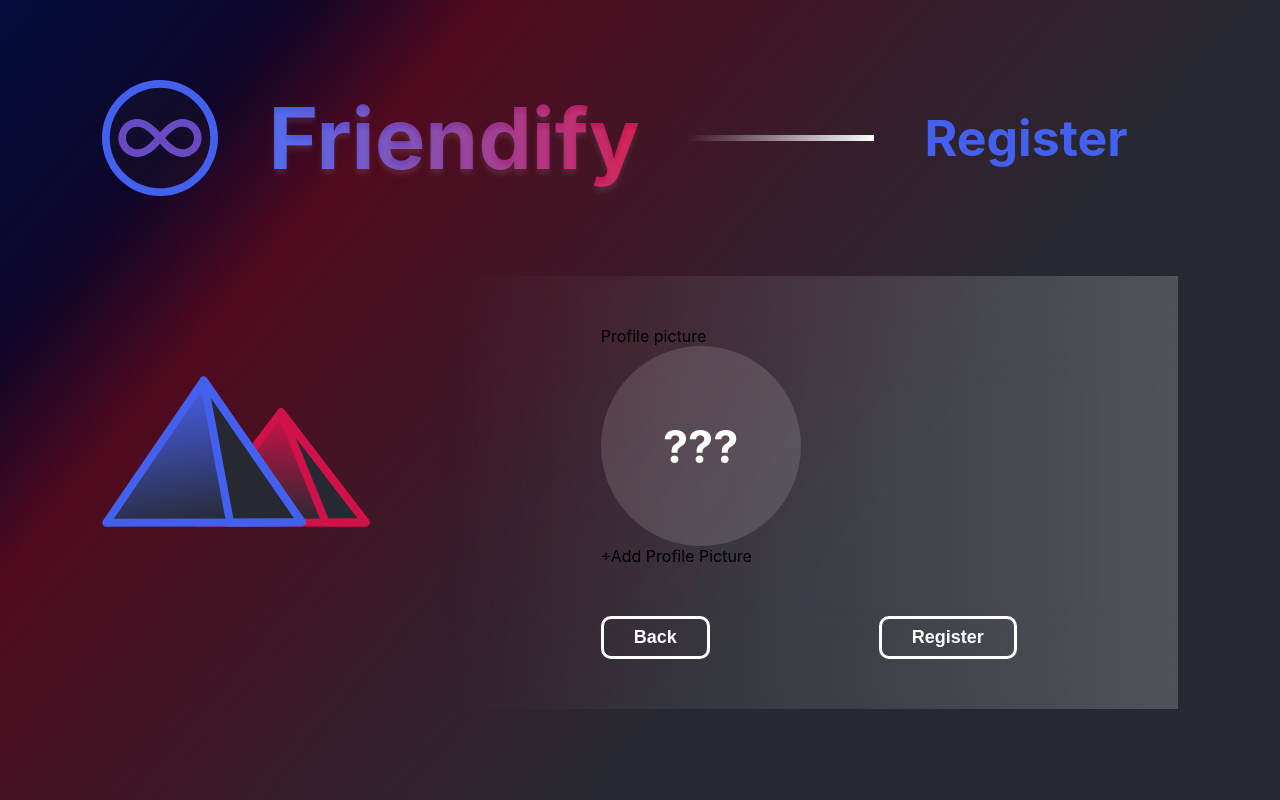
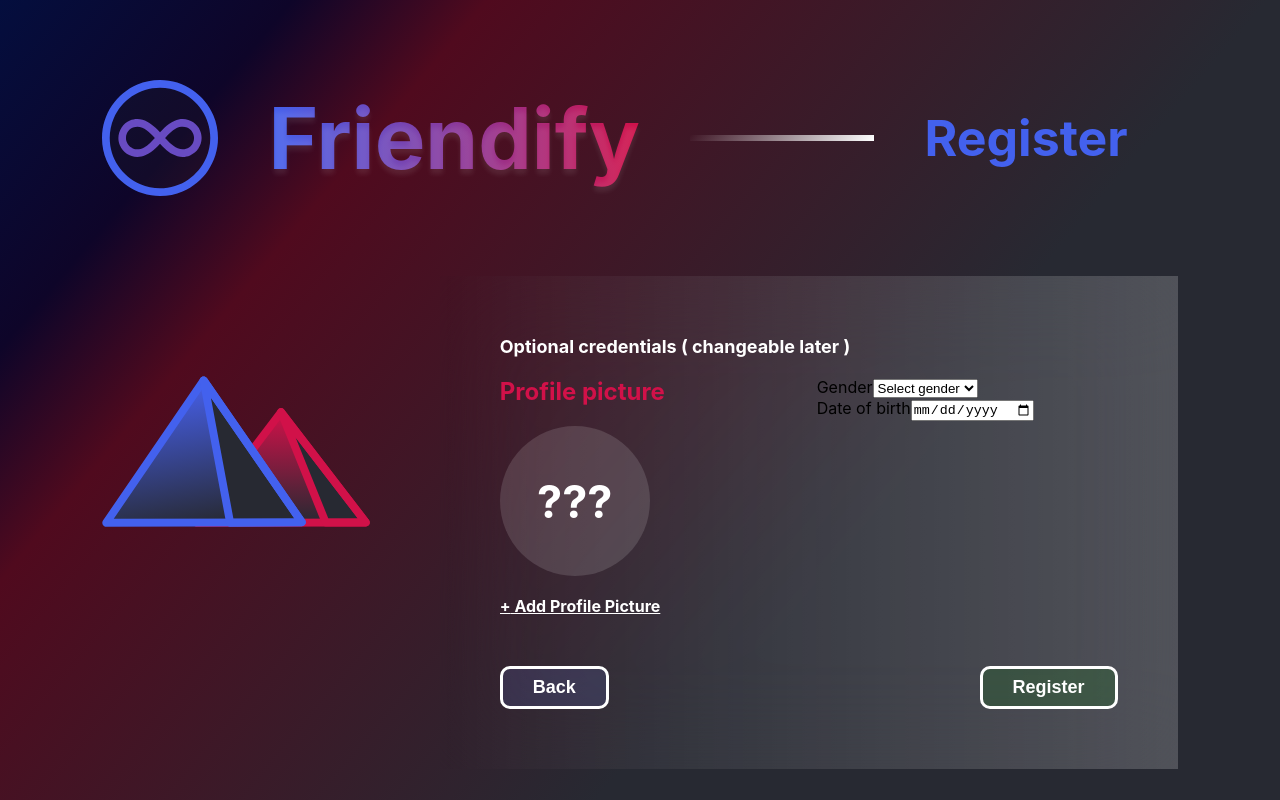
Before and after one commit to ErikTdrv/Friendify, a React (Create React App) app in the folder client/: page / in a window 1280 px wide. Both pictures are taken after a click on the button "Next". Built offline with nearby package versions, Linux system fonts and the light colour scheme.

Commit message:
second register page modified

```diff
--- a/client/src/components/Auth/Register/Register.js
+++ b/client/src/components/Auth/Register/Register.js
@@ -64,7 +64,7 @@ export default function Register() {
                         onChange={(e) => setAuthData({ ...authData, nationality: e.target.value })}
                       />
                     </div>
-                    <div className='input-container first-name'>
+                    <div className='input-container password'>
                       <label>Password <span>*</span></label>
                       <input
                         type="password"
@@ -72,7 +72,7 @@ export default function Register() {
                         onChange={(e) => setAuthData({ ...authData, password: e.target.value })}
                       />
                     </div>
-                    <div className='input-container first-name'>
+                    <div className='input-container repeat-password'>
                       <label>Repeat password <span>*</span></label>
                       <input
                         type="password"
@@ -84,33 +84,25 @@ export default function Register() {
                   </div>
                 )}
                 {isNextClicked && (
+                    <h2 className='title'>Optional credentials ( changeable later )</h2>
+                )}
+                {isNextClicked && (
+
                   <div className='second'>
                     <div className='profile-picture'>
                         <label>Profile picture</label>
                         {authData.profilePicture ? (
                         <div
-                            className="profile-image"
+                            className="image"
                             style={{
-                                width: '200px',
-                                height: '200px',
                                 backgroundImage: `url(${authData.profilePicture})`,
-                                backgroundSize: 'cover',
-                                backgroundPosition: 'center',
-                                borderRadius: '50%' }}
+                             }}
                         ></div>
                         ) : (
                         <div
-                            className="placeholder-image"
+                            className="image PH"
                             style={{
-                                width: '200px',
-                                height: '200px',
-                                backgroundColor: '#fff2',
-                                borderRadius: '50%',
-                                display: 'flex',
-                                justifyContent: 'center',
-                                alignItems: 'center',
-                                fontSize: '30px',
-                                color: '#fff'
+
                             }}
                         >
                             <h2>???</h2>
@@ -118,7 +110,7 @@ export default function Register() {
                         )}
 
                         <label className='add' htmlFor="profilepicture">
-                        <span>+</span>Add Profile Picture
+                        <span>+</span> Add Profile Picture
                         <input type='file' id='profilepicture'
                             onChange={async (e) => {
                             if (e.target.files[0]) {
@@ -130,6 +122,28 @@ export default function Register() {
                             }}
                         />
                         </label>
+                    </div>
+
+                    <div className='right-side'>
+                        <div className='input-container gender'>
+                            <label>Gender</label>
+                            <select
+                                value={authData.gender}
+                                onChange={(e) => setAuthData({ ...authData, gender: e.target.value })}
+                            >
+                                <option value="">Select gender</option>
+                                <option value="male">Male</option>
+                                <option value="female">Female</option>
+                                <option value="other">Dog</option>
+                            </select>
+                        </div>
+                        <div className='input-container first-name'>
+                            <label>Date of birth</label>
+                            <input
+                                type="date"
+                                onChange={(e) => setAuthData({ ...authData, date: e.target.value })}
+                            />
+                        </div>
                     </div>
                   </div>
                 )}
--- a/client/src/components/Auth/Register/Register.scss
+++ b/client/src/components/Auth/Register/Register.scss
@@ -99,6 +99,12 @@ body{
                     top: 0px;
                     bottom: 0;
 
+                    .register,
+                    .login{
+                        width: 100%;
+                        padding: 10px 60px;
+                    }
+
                     &:nth-child(1){
                         position: relative;
                     }
@@ -115,7 +121,7 @@ body{
                             display: flex;
                             flex-direction: column;
                             overflow: hidden;
-                            width: 300px;
+                            width: 100%;
                             gap: 20px;
                             margin-bottom: 40px;
                             position: relative;
@@ -189,10 +195,10 @@ body{
                         input[type="button"],
                         input[type="submit"]{
                             cursor: pointer;
-                            background: #ffffff00;
-                            border: 3px solid #Fff;
+                            background: #6b86ff24;
+                            border: 3px solid $L-background-color;
                             border-radius: 10px;
-                            color: #fff;
+                            color: $L-background-color;
                             padding: 8px 30px;
                             font-weight: bold;
                             font-size: 18px;
@@ -210,18 +216,55 @@ body{
                                 box-shadow: $normal-shadow;
                             }
                         }
-                        input[type="submit"]:hover{
-                            background-color: lightgreen;
-                            color: darkgreen;
-                            border: 3px solid lightgreen;
+                        input[type="submit"]{
+                            background-color: rgba(0, 128, 0, 0.174);
+                            &:hover{
+                                background-color: lightgreen;
+                                color: darkgreen;
+                                border: 3px solid lightgreen;
+                            }
                         }
                     }
+                    h2.title{ color: $L-background-color; font-size: 18px; margin-bottom: 20px}
                     .second{
                         columns: 2;
                         >*{ overflow: hidden; }
                         .profile-picture{
                             display: flex;
                             flex-direction: column;
+                            gap: 20px;
+
+                            label{
+                                color: $red-color;
+                                font-size: 24px;
+                                font-weight: bold;
+
+                                &.add{
+                                    color: $L-background-color;
+                                    font-size: 16px;
+                                    text-decoration: underline;
+                                    cursor: pointer;
+                                    transition: color 0.2s ease;
+                                    &:hover{color: #fff7;}
+                                }
+                            }
+
+                            *.image{
+                                width: 150px;
+                                height: 150px;
+                                border-radius: 50%;
+                                background-size: cover;
+                                background-position: center;
+
+                                &.PH{
+                                    display: flex;
+                                    justify-content: center;
+                                    align-items: center;
+                                    font-size: 30px;
+                                    color: $L-background-color;
+                                    background: #fff2;
+                                }
+                            }
                         }
                     }
                 }
```
